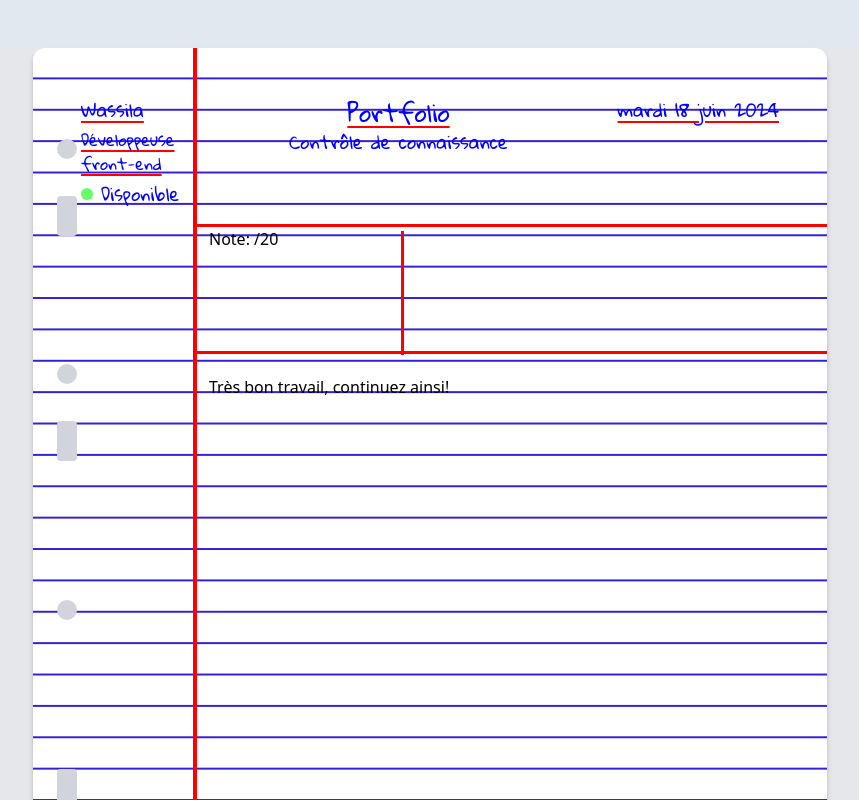
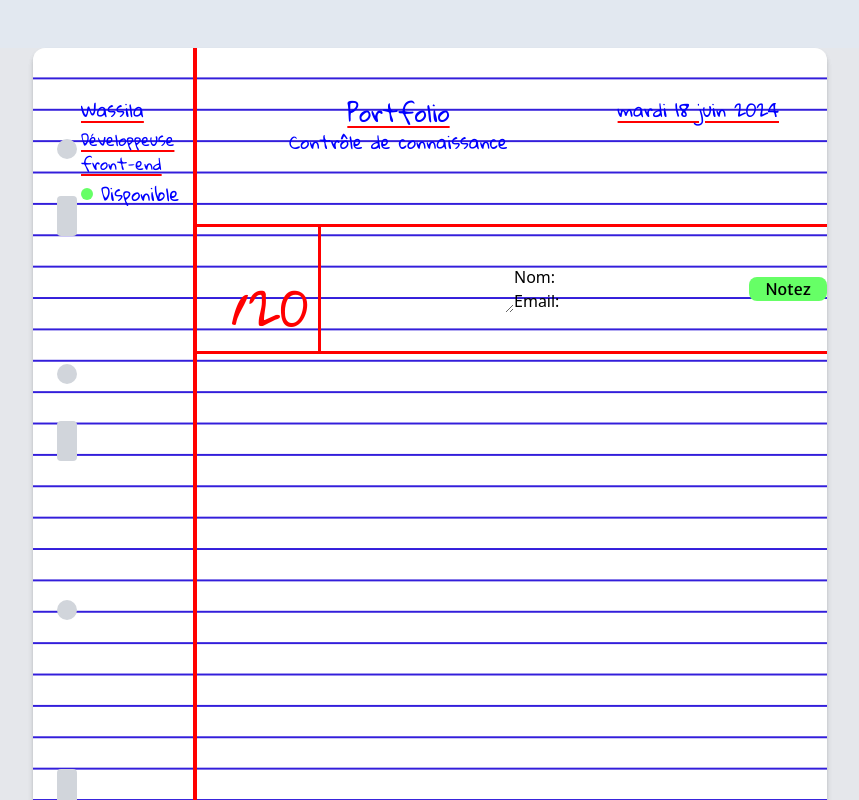
Before and after one commit to LaWass1864/autodit-react, a React (Create React App) app: page / in a window 1280 px wide. Shown: the top 800 px of the page, without its empty margins (210-1069 px from the left). Built offline with nearby package versions, Linux system fonts and the light colour scheme.

Commit message:
encadré avec formulaire ok. Les infos sont envoyées vers boite gmail

```diff
--- a/package.json
+++ b/package.json
@@ -3,6 +3,7 @@
   "version": "0.1.0",
   "private": true,
   "dependencies": {
+    "@emailjs/browser": "^4.3.3",
     "@testing-library/jest-dom": "^6.4.6",
     "@testing-library/react": "^16.0.0",
     "@testing-library/user-event": "^14.5.2",
--- a/src/component/Note.js
+++ b/src/component/Note.js
@@ -1,21 +1,51 @@
-import React from 'react';
+import React, { useRef } from 'react';
+import emailjs from '@emailjs/browser';
 
 const Note = () => {
+  const form = useRef();
 
-    const note = "/20";
-    const appreciation = "Très bon travail, continuez ainsi!";
+  const sendEmail = (e) => {
+    e.preventDefault();
 
-    return (
-        <div className="note-appreciation-container">
-        <div className="note-title-container">
-          <h3 className="note-title">Note: {note}</h3>
-        </div>
-        <div className="vertical-line"></div>
-        <div className="note-text-container">
-          <p className="note-text">{appreciation}</p>
+    emailjs.sendForm(
+      'service_57t1xy2', // Remplacez par votre Service ID
+      'template_rspn9qe', // Remplacez par votre Template ID
+      form.current,
+      'oCpRBtFl9XwOD5fyi'  // Remplacez par votre Clé publique
+    )
+    .then((result) => {
+      console.log(result.text);
+      alert('Votre note et appréciation ont été envoyées, merci ;)!');
+    }, (error) => {
+      console.log(error.text);
+      alert('Une erreur s\'est produite, veuillez réessayer.');
+    });
+  };
+
+  return (
+    <form ref={form} onSubmit={sendEmail} className="note-appreciation-container">
+      <div className="note-title-container">
+        <div className="note-content">
+          <label htmlFor="note" className="note-label"></label>
+          <input type="number" id="note" name="note" className="note-value font-gloria bg-transparent" required min="0" max="20" />
+          <span className="max-note font-gloria">/20</span>
         </div>
       </div>
-    );
+      <div className="note-text-container">
+        <label htmlFor="appreciation" className="appreciation-label"> </label>
+        <textarea id="appreciation" name="appreciation" className="note-text font-gloria bg-transparent" required></textarea>
+      </div>
+      <div className="user-info-container">
+        <label htmlFor="user_name">Nom:</label>
+        <input type="text" id="user_name" name="user_name" className="user-name-input font-gloria bg-transparent" required />
+        <label htmlFor="email">Email:</label>
+        <input type="email" id="email" name="email" className="email-input font-gloria bg-transparent" required />
+      </div>
+      <button type="submit" className="submit-button rounded-lg font-merriweather px-4" style={{
+        backgroundColor: 'var(--screamin-green)'
+      }}>Notez</button>
+    </form>
+  );
 };
 
 export default Note;
--- a/src/index.css
+++ b/src/index.css
@@ -12,6 +12,7 @@
   font-weight: normal;
   font-style: normal;
 }
+
 @font-face {
   font-family: 'Merriweather';
   src: url('./fonts/MerriweatherSans-Regular.ttf') format('truetype');
@@ -55,11 +56,17 @@ body {
 .underline-red {
   text-decoration: underline;
   text-decoration-color: var(--custom-red);
-  text-decoration-thickness: 2px; /* Ajustez l'épaisseur ici */
-  text-underline-offset: 4px; /* Ajustez l'espacement ici */
+  text-decoration-thickness: 2px;
+  /* Ajustez l'épaisseur ici */
+  text-underline-offset: 4px;
+  /* Ajustez l'espacement ici */
 }
 
+/* composant Note.js */
+
 .note-appreciation-container {
+  display: flex;
+  align-items: center;
   margin-left: 8rem; /* Alignement avec la marge */
   margin-right: 2rem; /* Ajustement pour qu'il ne dépasse pas */
   width: calc(100% - 6rem); /* Ajustement pour tenir compte des marges */
@@ -73,15 +80,39 @@ body {
 .note-title-container {
   width: 14rem; /* Largeur fixe pour la partie gauche */
   display: flex;
-  align-items: center; /* Alignement vertical centré */
+  flex-direction: column; /* Affichage en colonne */
+  align-items: center; /* Alignement centré */
   padding-left: 1rem; /* Espacement à gauche */
+  position: relative;
+  border-left: 3px solid var(--custom-red);
+  border-right: 3px solid var(--custom-red);
+  overflow: hidden; /* Assurez-vous que rien ne dépasse */
+  justify-content: center;
+  height: 130px;
+}
+.note-content {
+  display: flex;
+  align-items: center;
+  justify-content: space-between;
+  width: 100%; /* Utiliser toute la largeur disponible */
 }
 
-.vertical-line {
-  border-left: 3px solid var(--custom-red); /* Trait vertical */
-  height: 100%; /* Hauteur de l'encadré */
-  margin: 0 13rem; /* Espacement horizontal */
-  transform: translateY(-20px); /* Déplacement vers le haut */
+.note-value {
+  font-size: 3rem; /* Augmentez la taille de la police */
+  color: var(--custom-red);
+  position: absolute;
+  top: 0;
+  left: 30;
+  margin: 20px; /* Espacement par rapport au bord */
+}
+
+.max-note {
+  font-size: 3rem;
+  color: var(--custom-red);
+  position: absolute;
+  bottom: 0;
+  right: 0;
+  margin: 10px; /* Espacement par rapport au bord */
 }
 
 .note-text-container {
@@ -89,4 +120,5 @@ body {
   display: flex;
   align-items: center; /* Alignement vertical centré */
   padding-left: 1rem; /* Espacement à gauche */
+  color: var(--custom-red);
 }
```
Also changed, not shown: 1 other file (tests, documents, lock files or other folders).
